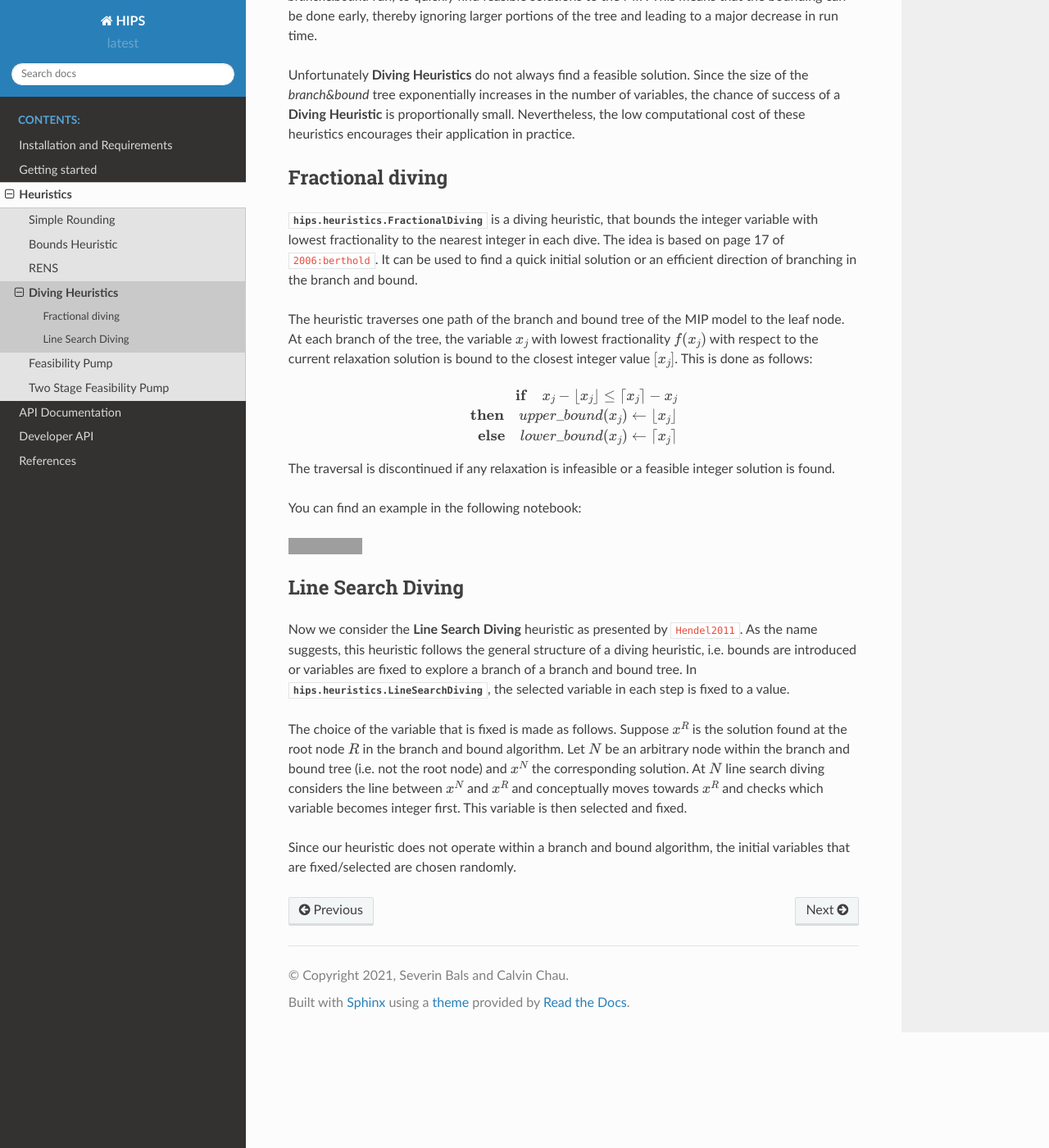
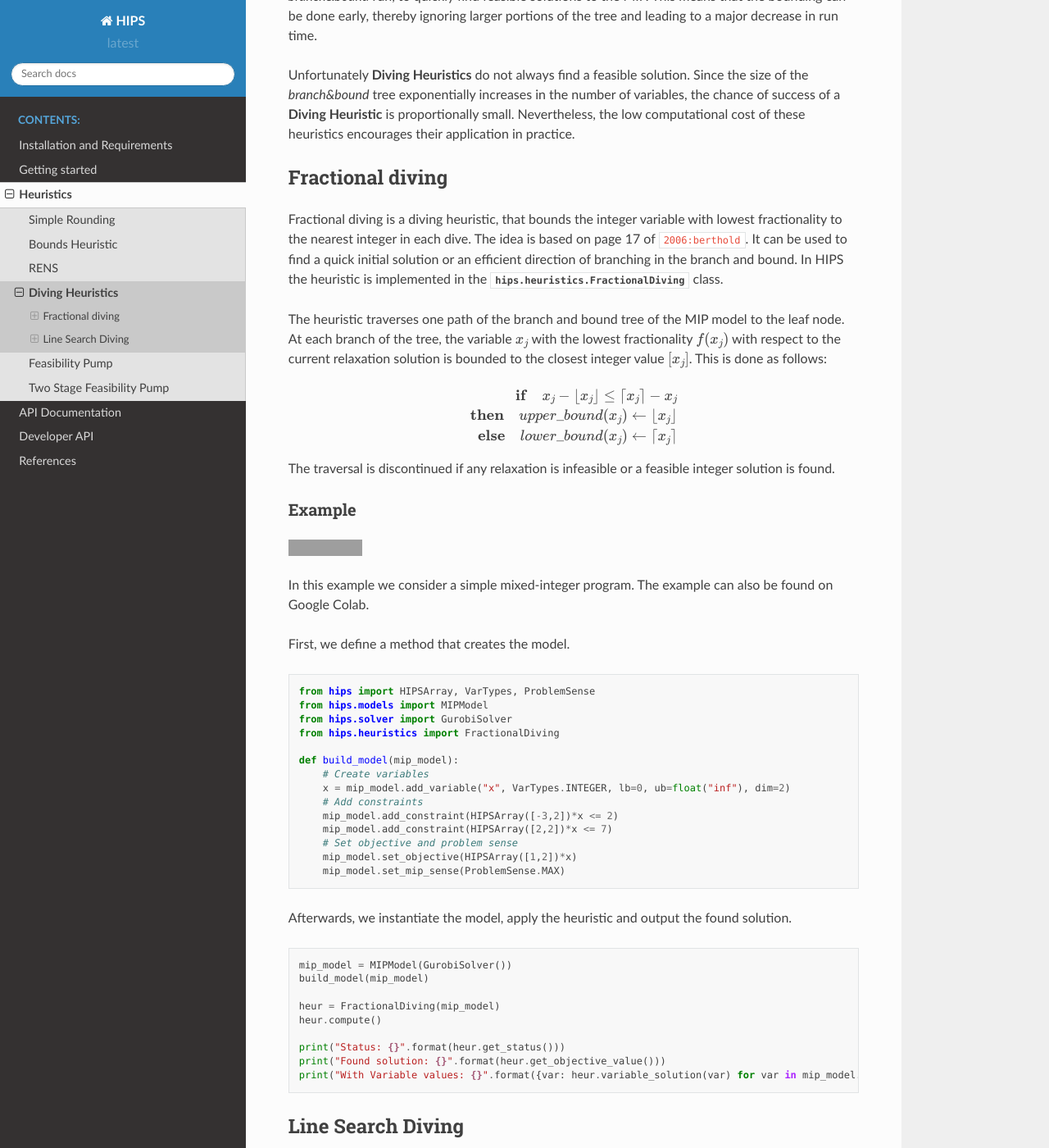
Before and after one commit to cxlvinchau/hips, a Sphinx documentation site: the page built from docs/heur/abstract_diving.rst, in a window 1280 px wide and 1400 px high, scrolled down 776 px. Shown: the whole window at 82% size. Built offline with Sphinx 7.4.7 and the Read the Docs theme 2.0.0, drawn with Linux system fonts in a browser that asks for light colours; cross-references to code outside the pages are shown as plain code; some of the changed text lies outside the part shown; grey boxes are pictures that could not be loaded.

Commit message:
added osorio exampel

```diff
--- a/docs/heur/abstract_diving.rst
+++ b/docs/heur/abstract_diving.rst
@@ -34,12 +34,12 @@ the low computational cost of these heuristics encourages their application in p
 Fractional diving
 -----------------
 
-:class:`hips.heuristics.FractionalDiving` is a diving heuristic, that bounds the integer variable with lowest fractionality to the nearest
+Fractional diving is a diving heuristic, that bounds the integer variable with lowest fractionality to the nearest
 integer in each dive. The idea is based on page 17 of :cite:p:`2006:berthold`. It can be used to find a quick initial solution
-or an efficient direction of branching in the branch and bound.
+or an efficient direction of branching in the branch and bound. In HIPS the heuristic is implemented in the :class:`hips.heuristics.FractionalDiving` class.
 
 The heuristic traverses one path of the branch and bound tree of the MIP model to the leaf node. At each branch of the tree,
-the variable :math:`x_j` with lowest fractionality :math:`f(x_j)` with respect to the current relaxation solution is bound
+the variable :math:`x_j` with the lowest fractionality :math:`f(x_j)` with respect to the current relaxation solution is bounded
 to the closest integer value :math:`[x_j]`. This is done as follows:
 
 .. math::
@@ -49,7 +49,8 @@ to the closest integer value :math:`[x_j]`. This is done as follows:
 
 The traversal is discontinued if any relaxation is infeasible or a feasible integer solution is found.
 
-You can find an example in the following notebook:
+Example
+_______
 
 .. raw:: html
 
@@ -57,9 +58,43 @@ You can find an example in the following notebook:
         <img src="https://colab.research.google.com/assets/colab-badge.svg" alt="Open In Colab"/>
     </a>
 
+In this example we consider a simple mixed-integer program. The example can also be found on Google Colab.
+
+First, we define a method that creates the model.
+
+.. code-block:: python
+
+    from hips import HIPSArray, VarTypes, ProblemSense
+    from hips.models import MIPModel
+    from hips.solver import GurobiSolver
+    from hips.heuristics import FractionalDiving
+
+    def build_model(mip_model):
+        # Create variables
+        x = mip_model.add_variable("x", VarTypes.INTEGER, lb=0, ub=float("inf"), dim=2)
+        # Add constraints
+        mip_model.add_constraint(HIPSArray([-3,2])*x <= 2)
+        mip_model.add_constraint(HIPSArray([2,2])*x <= 7)
+        # Set objective and problem sense
+        mip_model.set_objective(HIPSArray([1,2])*x)
+        mip_model.set_mip_sense(ProblemSense.MAX)
+
+Afterwards, we instantiate the model, apply the heuristic and output the found solution.
+
+.. code-block:: python
+
+    mip_model = MIPModel(GurobiSolver())
+    build_model(mip_model)
+
+    heur = FractionalDiving(mip_model)
+    heur.compute()
+
+    print("Status: {}".format(heur.get_status()))
+    print("Found solution: {}".format(heur.get_objective_value()))
+    print("With Variable values: {}".format({var: heur.variable_solution(var) for var in mip_model.get_variables()}))
+
 Line Search Diving
 ------------------
-
 Now we consider the **Line Search Diving** heuristic as presented by :cite:`Hendel2011`. As the name suggests, this
 heuristic follows the general structure of a diving heuristic, i.e. bounds are introduced or variables are fixed to
 explore a branch of a branch and bound tree. In :class:`hips.heuristics.LineSearchDiving`, the selected variable in each step is fixed to a value.
@@ -72,3 +107,32 @@ This variable is then selected and fixed.
 
 Since our heuristic does not operate within a branch and bound algorithm, the initial variables that are fixed/selected
 are chosen randomly.
+
+Example
+_______
+
+.. raw:: html
+
+    <a href="https://colab.research.google.com/github/cxlvinchau/hips-examples/blob/main/notebooks/line_search_diving_example.ipynb" target="_blank">
+        <img src="https://colab.research.google.com/assets/colab-badge.svg" alt="Open In Colab"/>
+    </a>
+
+.. code-block:: python
+
+    from hips import load_problem
+    from hips.heuristics import LineSearchDiving
+
+    # Load problem
+    mip_model = load_problem("osorio-cta")
+
+    # Instantiate diving heuristic
+    diver = LineSearchDiving(mip_model)
+    # Deactivate trivial rounding
+    diver._round_trivially = lambda : False
+    # Start computation
+    diver.compute()
+
+    # Output solution
+    print(f"Status: {diver.get_status()}")
+    print(f"Found solution: {diver.get_objective_value()}")
+    print(f"With Variable values: { {var: diver.variable_solution(var) for var in mip_model.get_variables()} }")
```
Also changed, not shown: 3 other files.
